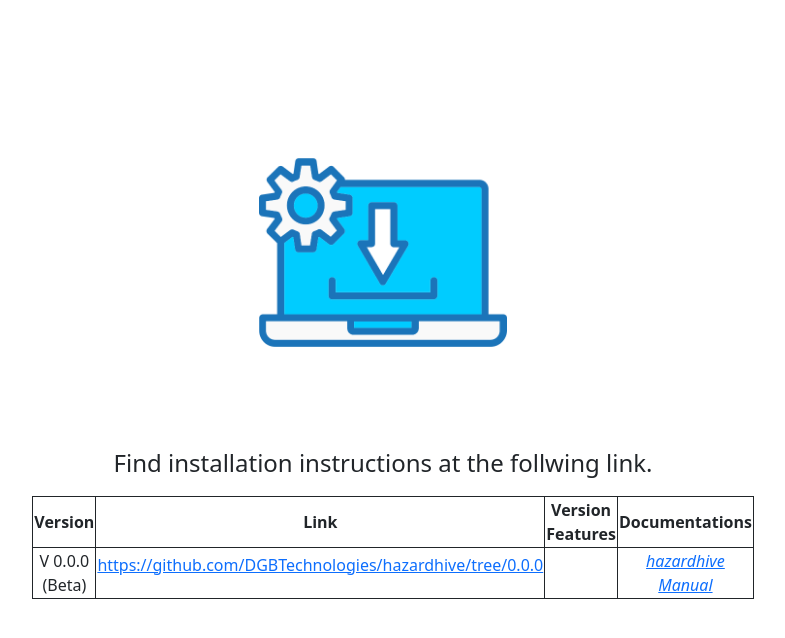
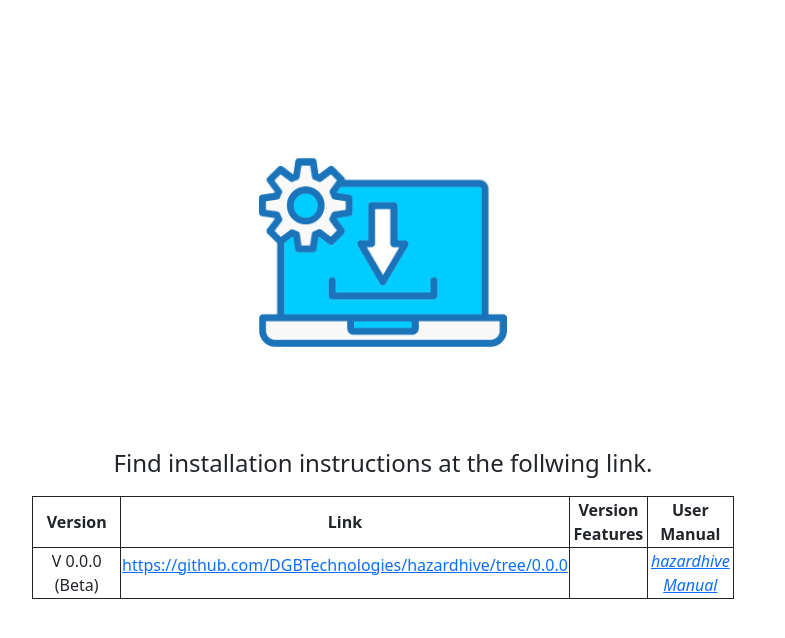
Before and after one commit to DGBTechnologies/hazardhive_website, a plain HTML site: page src/components/installation/installation.html in a window 1280 px wide. Shown: the top 638 px of the page, without its empty margins (257-1042 px from the left). Drawn offline with nearby package versions, Linux system fonts and the light colour scheme.

Commit message:
updated latest changes

```diff
--- a/src/components/installation/installation.html
+++ b/src/components/installation/installation.html
@@ -78,7 +78,7 @@
                     Version Features
                 </th>
                 <th style="width: 15%">
-                    Documentations
+                    User Manual
                 </th>
             </tr>
 
```
